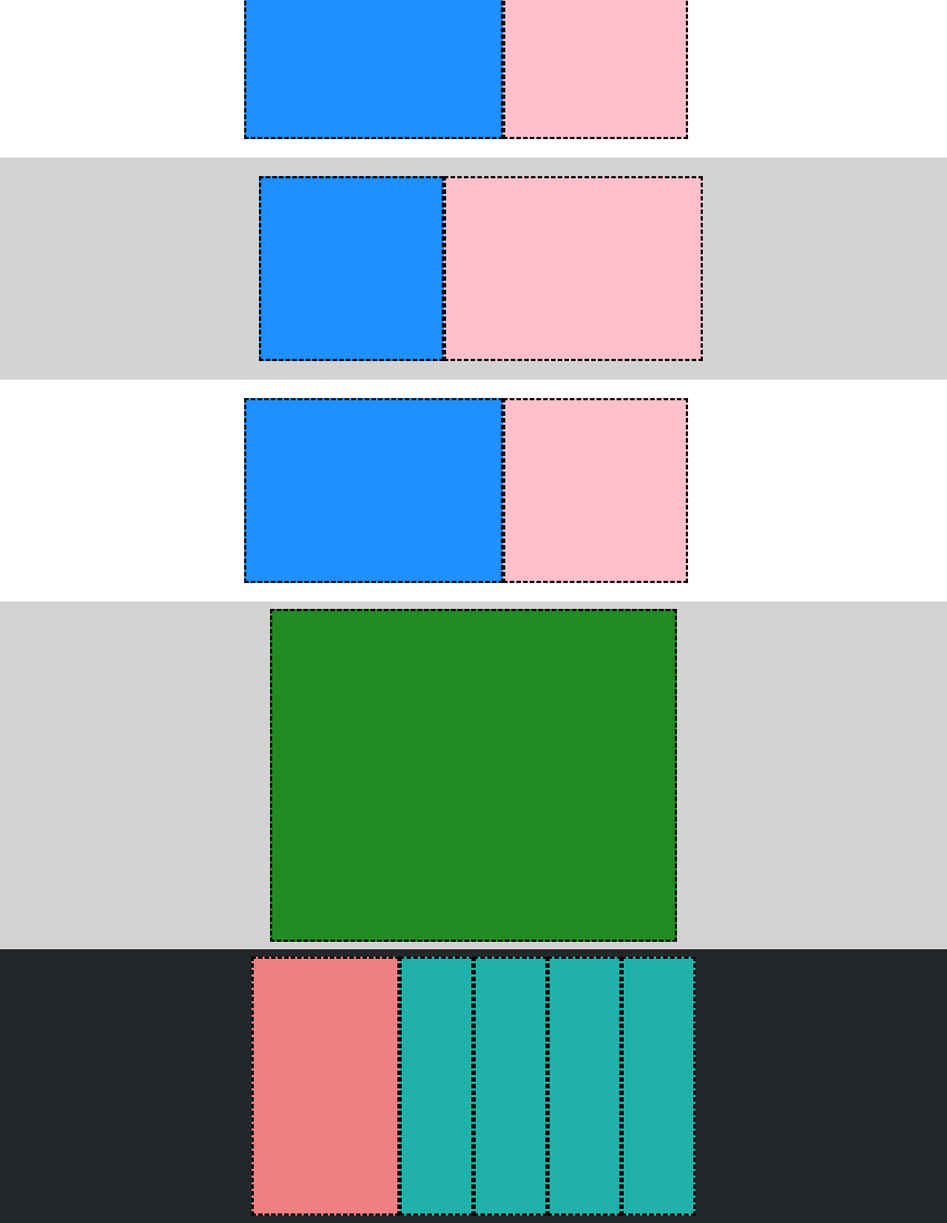
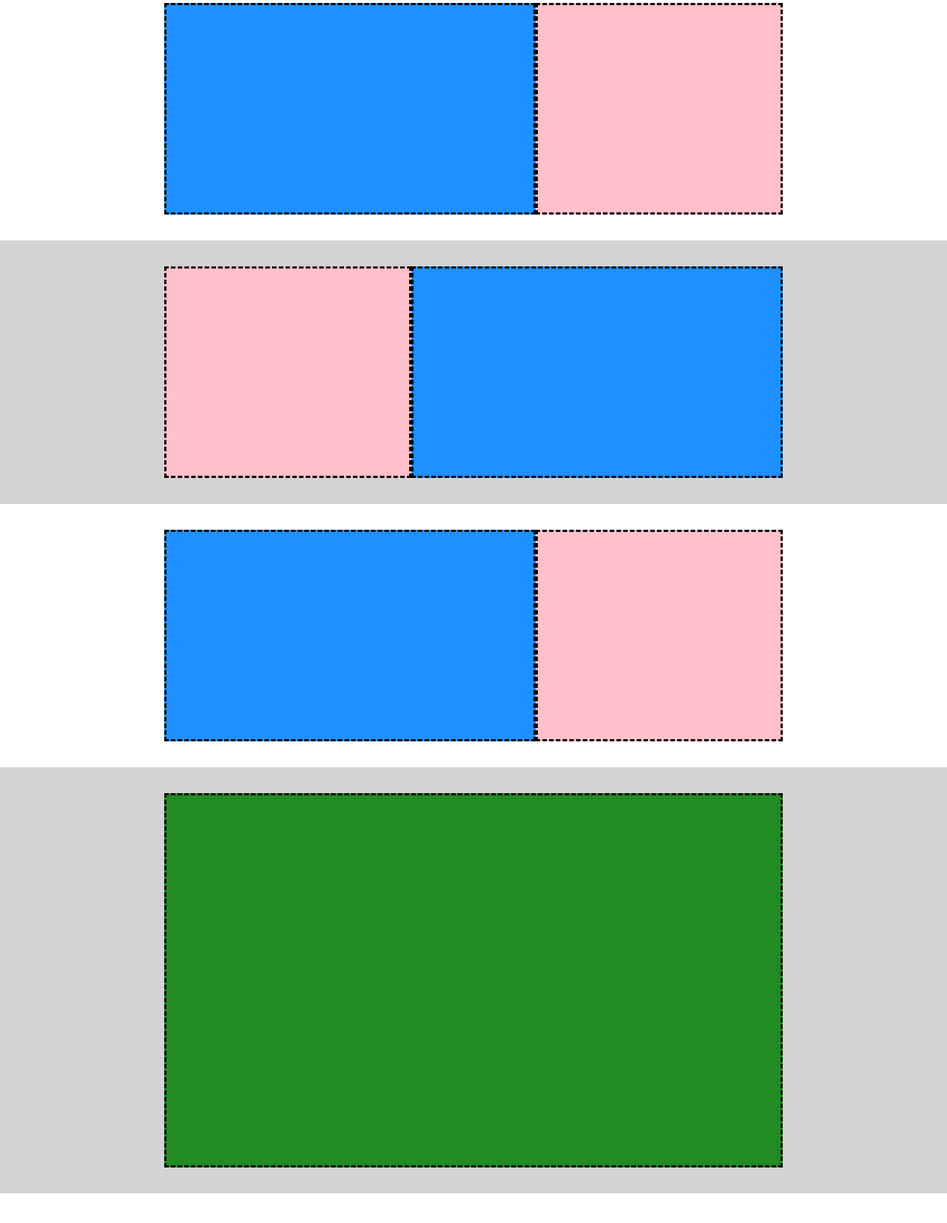
Before and after one commit to StaglianoM/htmlcss-struttura-discord, a plain HTML site: page index.html in a window 1280 px wide. Shown: the part 429-2082 px from the top of the page at 74% size. After the commit the page ends 2042 px from the top, so only its background shows below. Drawn offline with Linux system fonts and the light colour scheme.

Commit message:
fixed debug/section/container/row

```diff
--- a/index.html
+++ b/index.html
@@ -37,81 +37,45 @@
         </nav>
     </header>
 
-    <!-- box 1 -->
-
-    <section class="box-1">
-        <div class="container-1">
-            <div class="row-1">
-                <div class="parent-1">
-                    <div class="child-1"></div>
-                </div>
+    <section class="section bg-blue">
+        <div class="container">
+            <div class="row">
+                <div class="col-80"></div>
             </div>
         </div>
     </section>
 
-    <!-- box 2 -->
-
-    <section class="box-2">
-        <div class="container-2">
-            <div class="row-2">
-                <div class="parent-2">
-                    <div class="child-2"></div>
-                    <div class="child-2-1"></div>
-                </div>
+    <section class="section bg-white">
+        <div class="container">
+            <div class="row">
+                <div class="col-60"></div>
+                <div class="col-40"></div>
             </div>
         </div>
     </section>
 
-    <!-- box 3 -->
-
-    <section class="box-3">
-        <div class="container-3">
-            <div class="row-3">
-                <div class="parent-3">
-                    <div class="child-3"></div>
-                    <div class="child-3-1"></div>
-                </div>
+    <section class="section bg-gray">
+        <div class="container">
+            <div class="row">
+                <div class="col-40"></div>
+                <div class="col-60"></div>
             </div>
         </div>
     </section>
 
-    <!-- Copia box 2 check (box num.4)-->
-
-    <section class="box-2">
-        <div class="container-2">
-            <div class="row-2">
-                <div class="parent-2">
-                    <div class="child-2"></div>
-                    <div class="child-2-1"></div>
-                </div>
+    <section class="section bg-white">
+        <div class="container">
+            <div class="row">
+                <div class="col-60"></div>
+                <div class="col-40"></div>
             </div>
         </div>
     </section>
 
-    <!-- box 5 -->
-
-    <section class="box-5">
-        <div class="container-5">
-            <div class="row-5">
-                <div class="parent-5">
-                    <div class="child-5"></div>
-                </div>
-            </div>
-        </div>
-    </section>
-
-    <!-- box 6 -->
-
-    <section class="box-6">
-        <div class="container-6">
-            <div class="row-6">
-                <div class="parent-6">
-                    <div class="child-6"></div>
-                    <div class="child-6-1"></div>
-                    <div class="child-6-1"></div>
-                    <div class="child-6-1"></div>
-                    <div class="child-6-1"></div>
-                </div>
+    <section class="section bg-gray">
+        <div class="container">
+            <div class="row">
+                <div class="col-100"></div>
             </div>
         </div>
     </section>
--- a/style.css
+++ b/style.css
@@ -31,129 +31,67 @@ a {
     gap: 20px;
 }
 
+.section {
+    padding: 150px 0;
+}
 
-.parent-1 {
-    background-color: #010187;
-    width: 100%;
-    height: 300px;
+.bg-blue {
+    background-color: #04047e;
+    padding: 35px;
+}
+
+.bg-gray {
+    background-color: #d3d3d3;
+    padding: 35px;
+}
+
+.bg-white {
+    background-color: #ffffff;
+    padding: 35px;
+}
+
+.container {
+    max-width: 900px;
+    margin: 0 auto;
+    padding: 0 2rem;
+
+}
+
+.row {
     display: flex;
     justify-content: center;
     align-items: center;
-    padding: 0;
-    margin: 0;
-    box-sizing: border-box;
 }
 
-.child-1 {
-    background-color: #e980e9;
-    width: 550px;
-    height: 250px;
+.col {
+    padding: 140px;
     border-style: dashed;
 }
 
-.parent-2 {
-    background-color: rgb(255, 255, 255);
-    width: 100%;
-    height: 300px;
-    display: flex;
-    justify-content: center;
-    align-items: center;
-    padding: 0;
-    margin: 0;
-    box-sizing: border-box;
-}
-
-.child-2 {
-    background-color: #1e90ff;
-    width: 350px;
-    height: 250px;
-    margin: -10px;
+.col-80 {
+    background-color: #b767b7;
+    width: 80%;
+    padding: 140px;
     border-style: dashed;
 }
 
-.child-2-1 {
-    background-color: #ffc0cb;
-    width: 250px;
-    height: 250px;
-    margin: 0 10px;
+.col-60 {
+    background-color: #1e90ff;
+    width: 60%;
+    padding: 140px;
     border-style: dashed;
 }
 
-.parent-3 {
-    background-color: #d3d3d3;
-    width: 100%;
-    height: 300px;
-    display: flex;
-    justify-content: center;
-    align-items: center;
-    padding: 0;
-    margin: 0;
-    box-sizing: border-box;
-}
-
-
-.child-3 {
-    background-color: #1e90ff;
-    width: 250px;
-    height: 250px;
-    margin: 0 10px;
+.col-40 {
+    background-color: #ffc0cb;
+    width: 40%;
+    padding: 140px;
     border-style: dashed;
 }
 
-.child-3-1 {
-    background-color: #ffc0cb;
-    width: 350px;
-    height: 250px;
-    margin: -10px;
+.col-100 {
+    background-color: #228b22;
+    width: 100%;
+    padding: 250px;
     border-style: dashed;
 }
-
-
-
-.parent-5 {
-    background-color: #d3d3d3;
-    width: 100%;
-    min-height: 300px;
-    display: flex;
-    justify-content: center;
-    align-items: center;
-    padding: 10px;
-    margin: 0;
-    box-sizing: border-box;
-}
-
-.child-5 {
-    background-color: #228b22;
-    width: 550px;
-    height: 450px;
-    border-style: dashed;
-}
-
-
-.parent-6 {
-    background-color: #23272a;
-    width: 100%;
-    min-height: 300px;
-    display: flex;
-    justify-content: center;
-    align-items: center;
-    padding: 10px;
-    margin: 0;
-    box-sizing: border-box;
-}
-
-.child-6 {
-    background-color: #f08080;
-    width: 200px;
-    height: 350px;
-    border-style: dashed;
-    margin: 0px;
-}
-
-.child-6-1 {
-    background-color: #20b2aa;
-    width: 100px;
-    height: 350px;
-    border-style: dashed;
-    margin: 0 px;
-}
```
